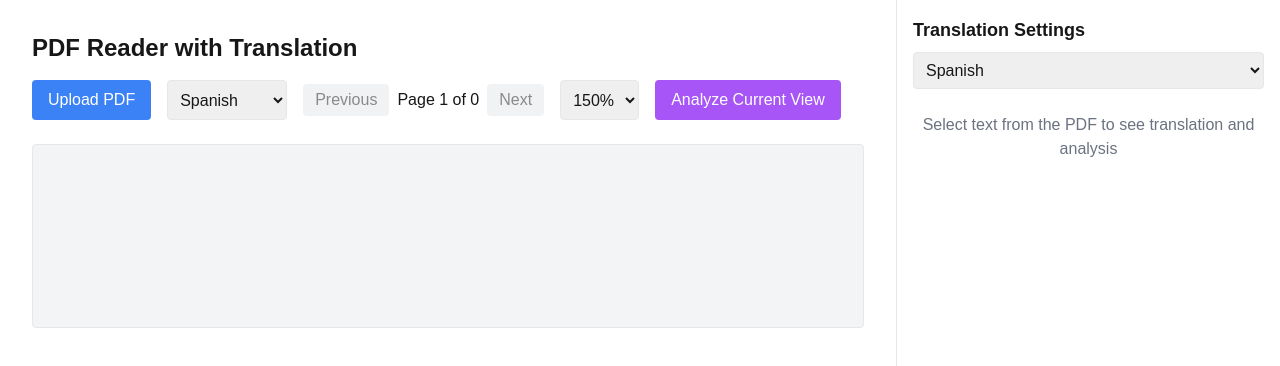
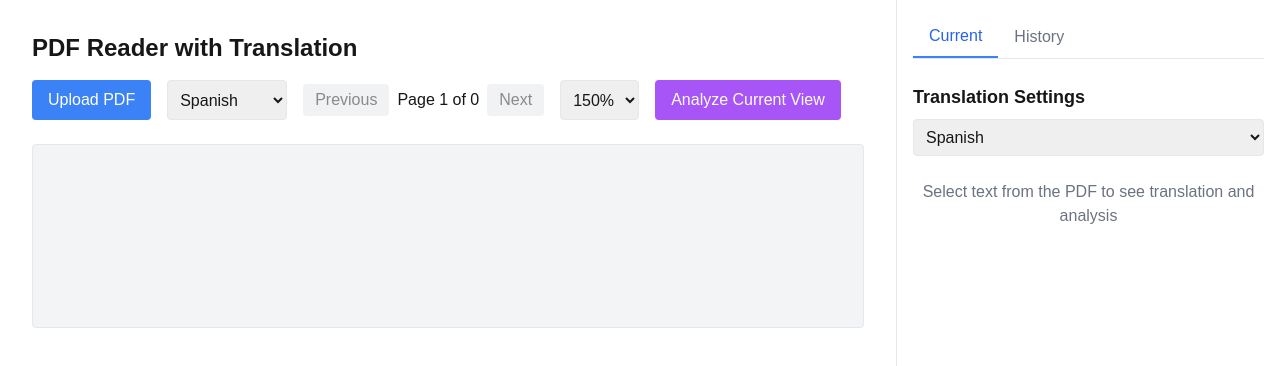
Before and after one commit to marcridore/pdfchat, a Next.js app: page / in a window 1280 px wide. Shown: the top 366 px of the page. Built offline with nearby package versions, Linux system fonts and the light colour scheme.

Commit message:
add translation history

```diff
--- /dev/null
+++ b/app/components/TranslationsCarousel.js
@@ -0,0 +1,78 @@
+'use client'
+import { useState } from 'react'
+
+export default function TranslationsCarousel({ translations }) {
+  const [currentIndex, setCurrentIndex] = useState(0)
+
+  if (!translations.length) {
+    return (
+      <div className="text-center text-gray-500 p-4">
+        No translations yet
+      </div>
+    )
+  }
+
+  const nextSlide = () => {
+    setCurrentIndex((prev) => (prev + 1) % translations.length)
+  }
+
+  const prevSlide = () => {
+    setCurrentIndex((prev) => (prev - 1 + translations.length) % translations.length)
+  }
+
+  const current = translations[currentIndex]
+  const languageNames = {
+    es: 'Spanish',
+    fr: 'French',
+    de: 'German',
+    it: 'Italian',
+    pt: 'Portuguese',
+  }
+
+  return (
+    <div className="bg-white rounded-lg shadow-lg p-6">
+      <div className="flex justify-between items-center mb-4">
+        <h3 className="text-lg font-bold">Translation History</h3>
+        <div className="text-sm text-gray-500">
+          {currentIndex + 1} of {translations.length}
+        </div>
+      </div>
+
+      <div className="relative">
+        <button
+          onClick={prevSlide}
+          className="absolute left-0 top-1/2 -translate-y-1/2 bg-black bg-opacity-30 text-white p-2 rounded-l"
+          disabled={translations.length <= 1}
+        >
+          ←
+        </button>
+
+        <div className="px-10">
+          <div className="space-y-4">
+            <div>
+              <h4 className="font-medium text-gray-700">Original Text (Page {current.pageNumber})</h4>
+              <p className="bg-gray-50 p-3 rounded border mt-1">{current.originalText}</p>
+            </div>
+            <div>
+              <h4 className="font-medium text-gray-700">
+                {languageNames[current.language]} Translation
+              </h4>
+              <p className="bg-gray-50 p-3 rounded border mt-1">{current.translatedText}</p>
+            </div>
+            <div className="text-xs text-gray-500">
+              Translated on: {new Date(current.timestamp).toLocaleString()}
+            </div>
+          </div>
+        </div>
+
+        <button
+          onClick={nextSlide}
+          className="absolute right-0 top-1/2 -translate-y-1/2 bg-black bg-opacity-30 text-white p-2 rounded-r"
+          disabled={translations.length <= 1}
+        >
+          →
+        </button>
+      </div>
+    </div>
+  )
+}
--- a/app/page.js
+++ b/app/page.js
@@ -1,6 +1,7 @@
 'use client'
 import { useState, useRef, useEffect } from 'react'
 import * as pdfjsLib from 'pdfjs-dist'
+import TranslationsCarousel from './components/TranslationsCarousel'
 
 // Initialize PDF.js worker
 pdfjsLib.GlobalWorkerOptions.workerSrc = `//cdnjs.cloudflare.com/ajax/libs/pdf.js/${pdfjsLib.version}/pdf.worker.min.js`
@@ -20,6 +21,8 @@ export default function Home() {
   const [analysis, setAnalysis] = useState('')
   const [isAnalyzingImage, setIsAnalyzingImage] = useState(false)
   const [imageAnalysis, setImageAnalysis] = useState('')
+  const [translationHistory, setTranslationHistory] = useState([])
+  const [activeTab, setActiveTab] = useState('current')
 
   const canvasRef = useRef(null)
   const fileInputRef = useRef(null)
@@ -199,6 +202,15 @@ export default function Home() {
 
       const data = await response.json()
       setTranslatedText(data.translatedText)
+
+      // Add to history
+      setTranslationHistory(prev => [...prev, {
+        originalText: selectedText,
+        translatedText: data.translatedText,
+        language: targetLanguage,
+        pageNumber: currentPage,
+        timestamp: new Date().toISOString(),
+      }])
     } catch (error) {
       console.error('Translation error:', error)
       setTranslatedText('Error translating text')
@@ -461,6 +473,34 @@ export default function Home() {
       {/* Right sidebar */}
       <div className="w-96 border-l bg-white p-4 h-screen sticky top-0 overflow-y-auto">
         <div className="space-y-6">
+          {/* Tab Navigation */}
+          <div className="flex border-b">
+            <button
+              onClick={() => setActiveTab('current')}
+              className={`px-4 py-2 ${
+                activeTab === 'current'
+                  ? 'border-b-2 border-blue-500 text-blue-600'
+                  : 'text-gray-500'
+              }`}
+            >
+              Current
+            </button>
+            <button
+              onClick={() => setActiveTab('history')}
+              className={`px-4 py-2 ${
+                activeTab === 'history'
+                  ? 'border-b-2 border-blue-500 text-blue-600'
+                  : 'text-gray-500'
+              }`}
+            >
+              History
+            </button>
+          </div>
+
+          {/* Tab Content */}
+          {activeTab === 'current' ? (
+            // Current translation content
+            <div className="space-y-6">
               {/* Translation Settings */}
               <div className="mb-4">
                 <h2 className="text-lg font-bold mb-2">Translation Settings</h2>
@@ -541,6 +581,11 @@ export default function Home() {
                 </div>
               )}
             </div>
+          ) : (
+            // Translation history
+            <TranslationsCarousel translations={translationHistory} />
+          )}
+        </div>
       </div>
     </main>
   )
```
Lines whose indentation alone changed are shown as unchanged.
